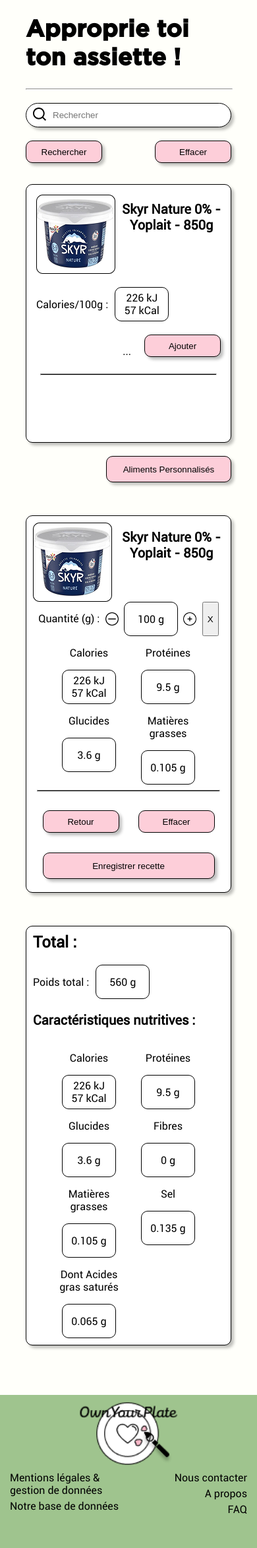
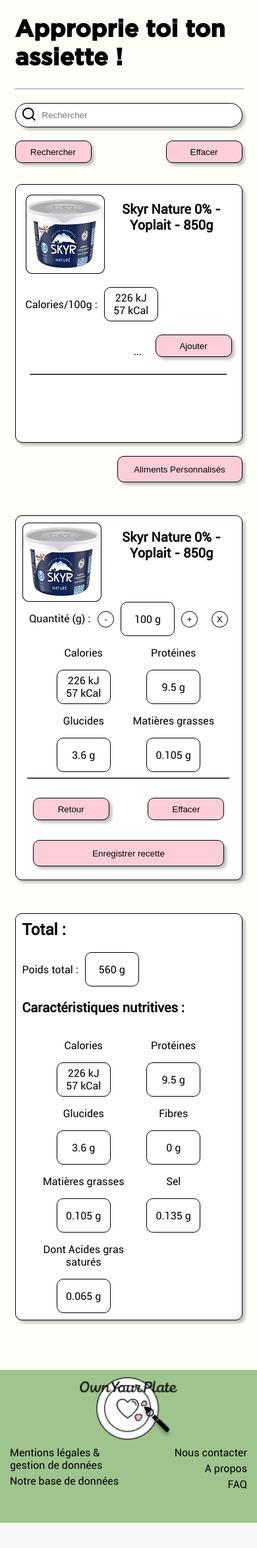
Before and after one commit to ChangesGit/OwnYourPlate, a PHP site: page / in a window 390 px wide. Shown: the part 116-2462 px from the top of the page at 66% size. After the commit the page ends 2424 px from the top, so only its background shows below. Run offline with PHP 8.4, Linux system fonts and the light colour scheme.

Commit message:
FEAT: Mobile version of index.html finished

```diff
--- a/index.html
+++ b/index.html
@@ -61,12 +61,14 @@
                 </div>
                 <div class = "text-button-flex">
                     <p>Quantité (g) : </p>
-                    <img class = "icon-img" src="./assets/images/minus_icon.png" alt="Icône moins"> <!--Signe moins-->
-                    <div class = "number-box soft-border">
-                        <p>100 g</p>
+                    <div>
+                        <button class = "amount-button">-</button> <!--Signe moins-->
+                        <div class = "number-box soft-border">
+                            <p>100 g</p>
+                        </div>
+                        <button class = "amount-button">+</button> <!--Signe plus-->
                     </div>
-                    <img class = "icon-img" src="./assets/images/plus_icon.webp" alt="Icône plus"> <!--Signe plus-->
-                    <button>X</button> <!--Bouton supprimer-->
+                        <button class = "amount-button">X</button> <!--Bouton supprimer-->
                 </div>
                 <div class = "item-infos-grid"> <!--Grid de toutes les informations nutritionnelles-->
                     <div class = "item-infos-grid-element">
--- a/styles/style.css
+++ b/styles/style.css
@@ -40,8 +40,10 @@ body {
     background-color: #FFFFFA;
 }
 main {
-    margin-left: 10%;
-    margin-right: 10%;
+    /* margin-left: 8%;
+    margin-right: 8%; */
+    width: 345px;
+    margin: auto;
     margin-bottom: 75px;
 }
 
@@ -265,6 +267,21 @@ form button[type = "reset"] {
     & > img {
         align-self: center;
     }
+
+    & > div {
+        display: flex;
+        gap: 10px;
+        margin-right: 10px;
+    }
+}
+
+.amount-button {
+    background-color: white;
+    border: 1px solid black;
+    border-radius: 100%;
+    height: 25px;
+    width: 25px;
+    align-self: center;
 }
 
 .item-infos-grid-element {
@@ -344,6 +361,7 @@ hr {
 }
 
 
+
 input:-webkit-autofill,
 input:-webkit-autofill:hover,
 input:-webkit-autofill:focus,
```
